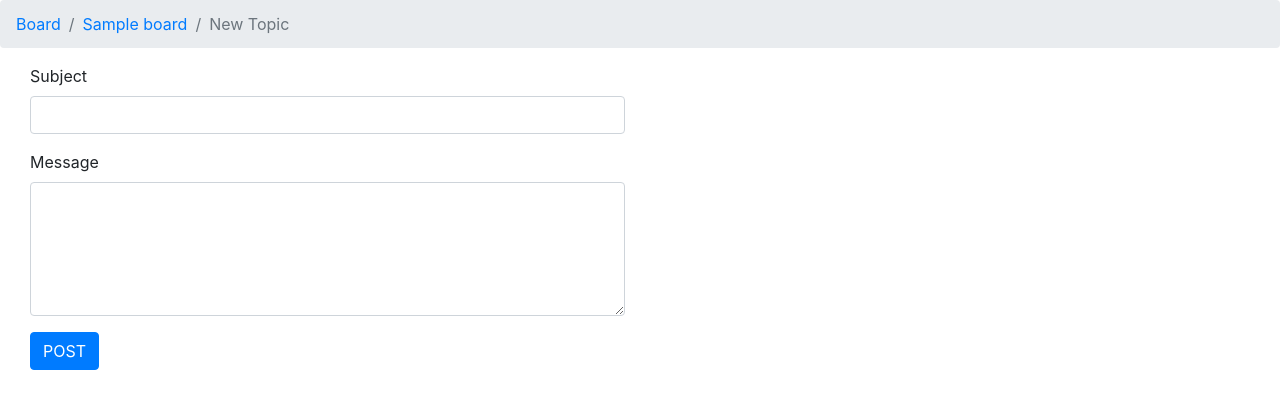
After one commit to illusion23/dicussion-board, a Django app: template first_project/templates/new_topic.html in a window 1280 px wide. The commit adds this page. Shown: the top 409 px of the page. Run offline with Django 3.2, Linux system fonts and the light colour scheme; the template is opened without the code that fills it: values that come from a table or form of the project are taken from there, others are empty; tables that the repository leaves empty hold one stand-in row (values such as "Sample post"); some libraries are stand-ins or nearby versions.

Commit message:
new_topic

```diff
--- a/first_project/boards/models.py
+++ b/first_project/boards/models.py
@@ -3,11 +3,12 @@ from django.contrib.auth.models import User
 # Create your models here.
 
 class Board(models.Model):
-    def __str__(self):
-        return self.name
 
     name = models.CharField(max_length=50,unique=True)
     description = models.TextField(max_length=150)
+
+    def __str__(self):
+        return self.name
 
 class Topic(models.Model):
     subject = models.CharField(max_length=250)
--- /dev/null
+++ b/first_project/templates/new_topic.html
@@ -0,0 +1,40 @@
+{% extends 'base.html' %}
+{% block title%} Boards {%endblock%}
+
+
+
+{% block content %}
+<nav aria-label="breadcrumb">
+        <ol class="breadcrumb">
+          <li class="breadcrumb-item" aria-current="page"><a href="{%url 'home' %}"> Board </a></li>
+          <li class="breadcrumb-item active" aria-current="page"><a href="{%url 'board_topics' board.pk %}"> {{board.name}} </a></li>
+          <li class="breadcrumb-item active" aria-current="page"> New Topic </li>
+        </ol>
+</nav>
+
+
+<div class="container-fluid">
+    <div class="col-6">
+        <form method="post">
+            {% csrf_token %}
+            <div class="form-group">
+                <label>Subject</label>
+                <input type="text" class="form-control" name="subject" id="id_subject">
+            </div>
+
+            <div class="form-group">
+                <label>Message</label>
+                <textarea name="message" class="form-control" id="id_message" rows="5"></textarea>
+            </div>
+
+            <button class="btn btn-primary" type="submit">POST</button>
+
+        </form>
+    </div>
+</div>
+
+
+
+
+
+{%endblock%}
```
Also changed, not shown: first_project/boards/views.py (+28 -2 lines), first_project/templates/topics.html (+20 -1 lines).
